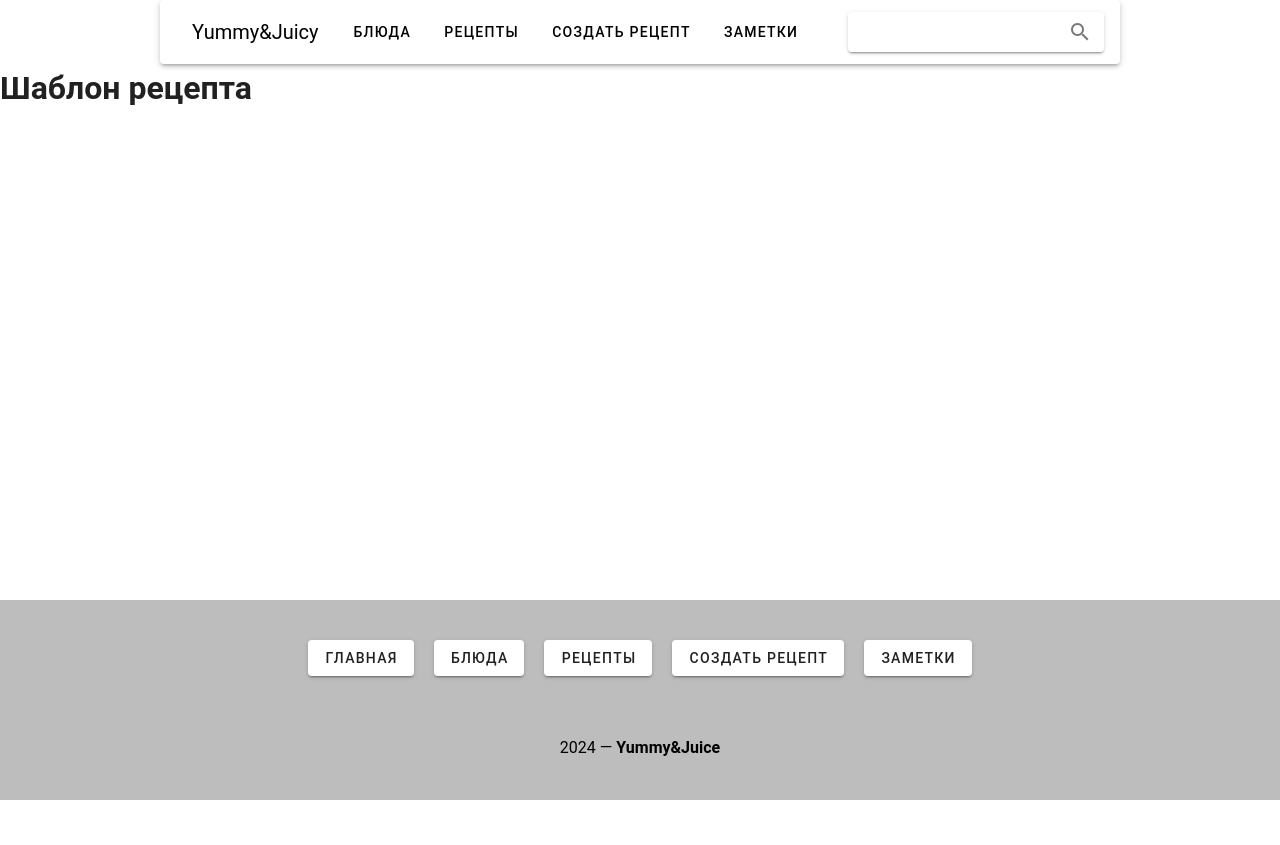
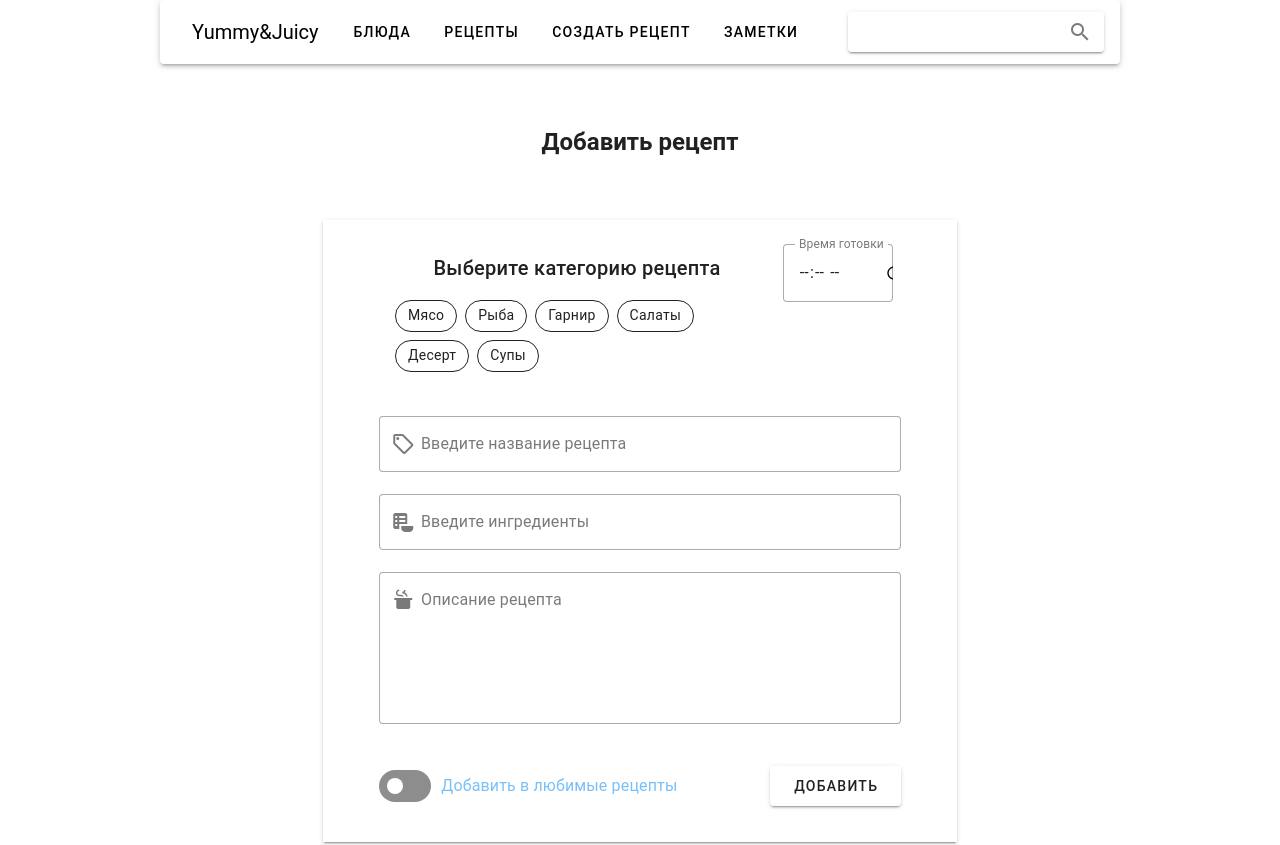
Before and after one commit to FlaxidHair/Yummy-Juicy, a Vue app: page /Template-Recipe in a window 1280 px wide. Shown: the top 845 px of the page. Before the commit the page ends 800 px from the top, so only its background shows below. Built offline with nearby package versions, Linux system fonts and the light colour scheme; no server answers.

Commit message:
feat: add template recipe mark

```diff
--- a/src/pages/TemplateRecipe.vue
+++ b/src/pages/TemplateRecipe.vue
@@ -1,12 +1,88 @@
 <template>
-    <div class="main">
- <h1>Шаблон рецепта</h1>
+    <div class="main d-flex align-center align-self-center w-75 flex-column">
+        <h2 class="mt-15 mb-15">Добавить рецепт</h2>
+        <div class="w-66 ">
+            <v-container class="elevation-2">
+                <div class="d-flex">
+            <v-card
+    class="mx-auto mb-5 pl-10"
+    max-width="600px"
+    :elevation="0"
+  >
+    <v-card-text>
+      <h2 class="text-h6 mb-2 d-flex justify-center">Выберите категорию рецепта</h2>
+
+      <v-chip-group
+        v-model="amenities"
+        column
+
+      >
+        <v-chip
+          text="Мясо"
+          variant="outlined"
+          filter
+        ></v-chip>
+
+        <v-chip
+          text="Рыба"
+          variant="outlined"
+          filter
+        ></v-chip>
+
+        <v-chip
+          text="Гарнир"
+          variant="outlined"
+          filter
+        ></v-chip>
+
+        <v-chip
+          text="Салаты"
+          variant="outlined"
+          filter
+        ></v-chip>
+
+        <v-chip
+          text="Десерт"
+          variant="outlined"
+          filter
+        ></v-chip>
+
+        <v-chip
+          text="Супы"
+          variant="outlined"
+          filter
+        ></v-chip>
+      </v-chip-group>
+    </v-card-text>
+  </v-card>
+  <v-responsive class="pa-2">
+  <v-text-field variant="outlined" class="align-self-center shrink ml-auto mr-10" width="110px" type="time" label="Время готовки"></v-text-field>
+</v-responsive>
+</div>
+  <div class="px-10 d-flex flex-column">
+    <v-text-field variant="outlined" prepend-inner-icon="mdi-tag-outline" label="Введите название рецепта"></v-text-field>
+    <v-combobox variant="outlined" multiple chips label="Введите ингредиенты" prepend-inner-icon="mdi-nutrition" :items="ingridients"></v-combobox>
+    <v-textarea label="Описание рецепта" prepend-inner-icon="mdi-pot-steam" variant="outlined"></v-textarea>
+    <div class="d-flex">
+        <v-switch color="blue" label="Добавить в любимые рецепты" class="d-flex text-blue" inset></v-switch>
+        <v-btn class="w-25 my-5 ml-auto" height="40px">Добавить</v-btn>
+    </div>
+</div>
+</v-container>
+        </div>
     </div>
 </template>
 
 <script>
 import {useStoreRecipies} from '../stores/storeRecipies'
 const store = useStoreRecipies();
+
+export default {
+    data: () => ({
+      amenities: [],
+      ingridients:[],
+    }),
+  }
 </script>
 
 <style >
```
Also changed, not shown: src/components/InputRecipe.vue (added, +11 -0 lines).
